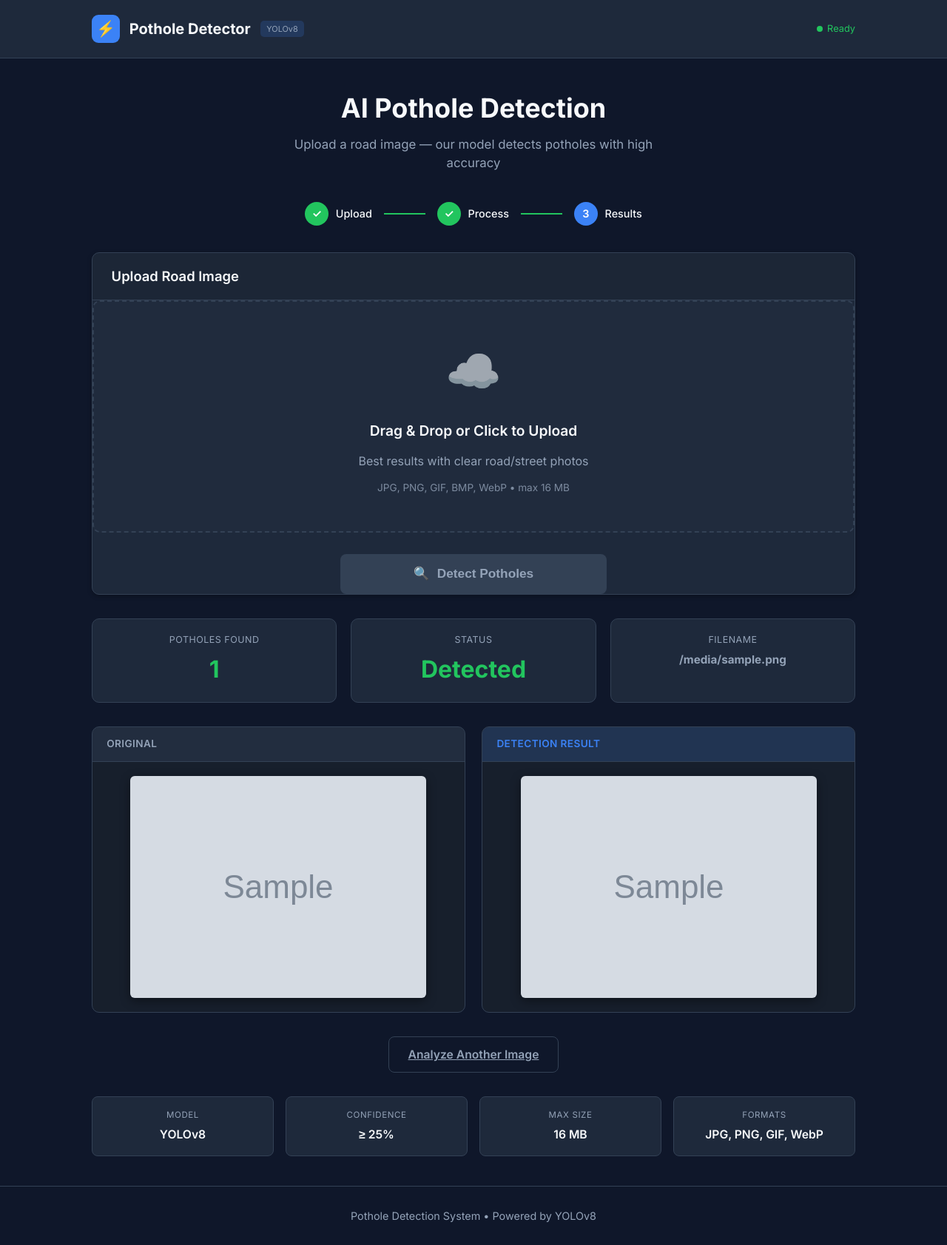
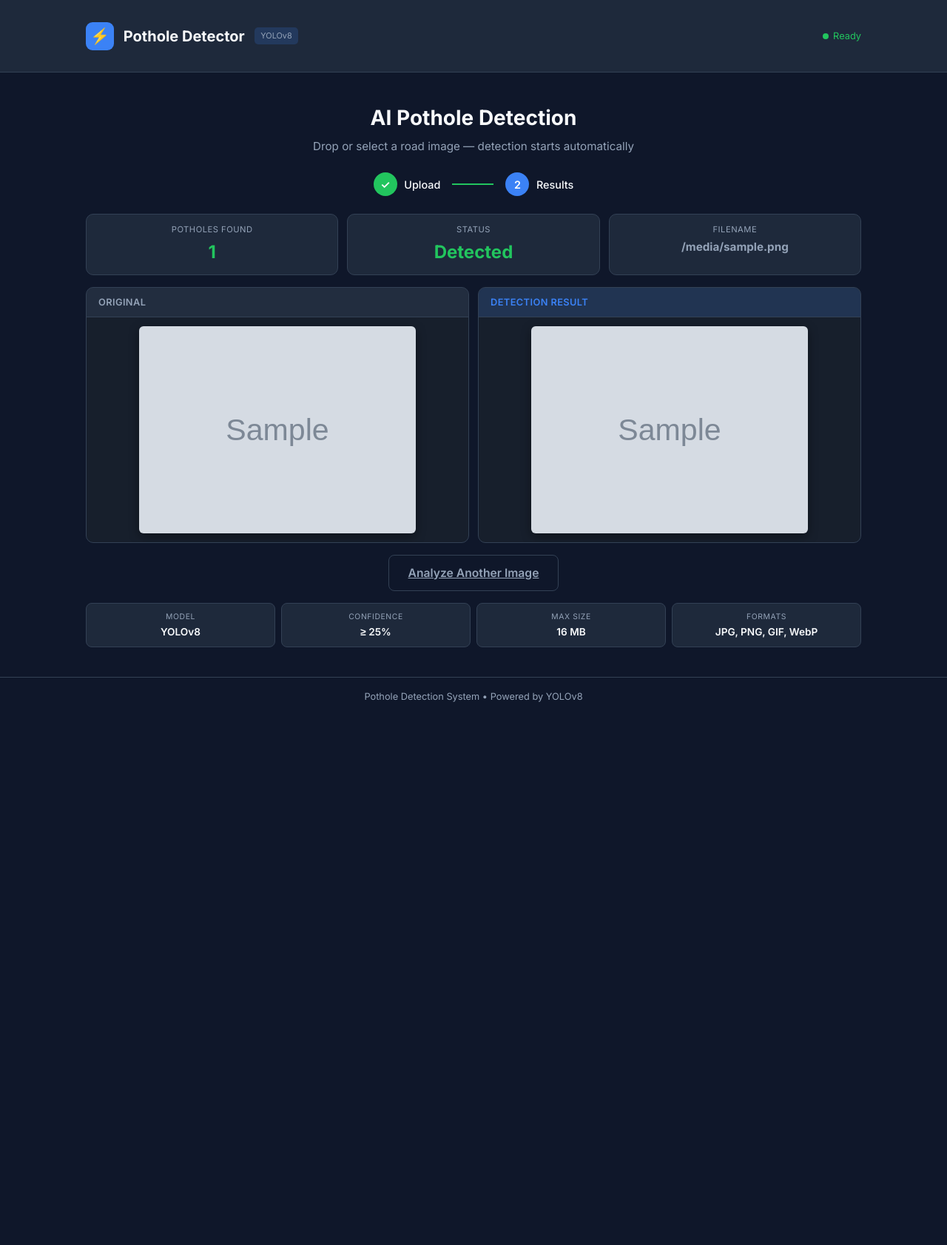
Before and after one commit to Babar-Meet/MLDL-Potehole, a Flask app: template templates/index.html in a window 1280 px wide. Shown: the whole page at 74% size. After the commit the page ends 949 px from the top, so only its background shows below. Run offline with Flask 3, Linux system fonts and the light colour scheme; the template is opened without the code that fills it: most values are stand-ins (such as "Sample title", 1, 10 or a date in 2020); grey boxes marked "Sample" are stand-in pictures.

Commit message:
final ui done! Meet

```diff
--- a/app.py
+++ b/app.py
@@ -6,17 +6,12 @@ potholes using a trained YOLOv8 model.
 """
 
 import os
-import webbrowser
-from threading import Timer
 from flask import Flask, render_template, request, redirect, url_for, flash, send_from_directory
 from werkzeug.utils import secure_filename
 from ultralytics import YOLO
 
 # Configuration
 app = Flask(__name__)
-
-def open_browser():
-    webbrowser.open("http://127.0.0.1:8001")
 
 app.secret_key = 'pothole_detection_secret_key'
 
@@ -99,29 +94,25 @@ def upload_file():
     Handle file upload, run inference, and display results.
 
     Returns:
-        Redirect to index with results or error message
+        Rendered HTML template with results or error
     """
     # Check if model is loaded
     if model is None:
-        flash('Error: Model not loaded. Please check the model path.', 'error')
-        return redirect(url_for('index'))
+        return render_template('index.html', error='Error: Model not loaded. Please check the model path.')
 
     # Check if file part exists
     if 'file' not in request.files:
-        flash('No file part in the request.', 'error')
-        return redirect(url_for('index'))
+        return render_template('index.html', error='No file selected. Please choose an image.')
 
     file = request.files['file']
 
     # Check if file was selected
     if file.filename == '':
-        flash('No file selected.', 'error')
-        return redirect(url_for('index'))
+        return render_template('index.html', error='No file selected. Please choose an image.')
 
     # Validate file
     if not allowed_file(file.filename):
-        flash('Invalid file type. Please upload an image (jpg, jpeg, png, gif, bmp, webp).', 'error')
-        return redirect(url_for('index'))
+        return render_template('index.html', error='Invalid file type. Please upload an image (jpg, jpeg, png, gif, bmp, webp).')
 
     try:
         # Secure the filename and create unique name
@@ -145,9 +136,9 @@ def upload_file():
             project=RESULTS_FOLDER,
             name='output',
             exist_ok=True,
-            line_width=LINE_THICKNESS,  # Thicker lines for better visibility
-            show_labels=True,  # Show class labels
-            show_conf=True  # Show confidence scores
+            line_width=LINE_THICKNESS,
+            show_labels=True,
+            show_conf=True
         )
 
         # Get the result image path
@@ -176,8 +167,7 @@ def upload_file():
             if result.boxes is not None:
                 num_detections = len(result.boxes)
 
-        # Prepare URLs for display - use direct file paths
-        # The uploads folder is served from the project root
+        # Prepare URLs for display
         original_url = url_for('uploaded_file', filename=f'uploads/{filename}')
         result_url = url_for('uploaded_file', filename=f'results/output/{result_filename}')
 
@@ -190,8 +180,7 @@ def upload_file():
         )
 
     except Exception as e:
-        flash(f'Error processing image: {str(e)}', 'error')
-        return redirect(url_for('index'))
+        return render_template('index.html', error=f'Error processing image: {str(e)}')
 
 
 @app.route('/uploads/<path:filename>')
@@ -247,5 +236,4 @@ def internal_server_error(error):
 
 
 if __name__ == "__main__":
-    Timer(1, open_browser).start()
-    app.run(host="0.0.0.0", port=8001, debug=True)
+    app.run(host="0.0.0.0", port=5000, debug=True)
--- a/static/style.css
+++ b/static/style.css
@@ -1,5 +1,5 @@
 /* ────────────────────────────────────────────────
-   Pothole Detector – Clean Modern UI (2025 style)
+   Pothole Detector – Clean Modern UI (2026 style)
 ──────────────────────────────────────────────── */
 
 :root {
@@ -42,12 +42,12 @@ body {
     width: 100%;
     max-width: 1080px;
     margin: 0 auto;
-    padding: 0 1.5rem;
+    padding: 1rem 1rem;
 }
 
 /* Header */
 .header {
-    padding: 1.25rem 0;
+    padding: 0.85rem 0;
     border-bottom: 1px solid var(--border);
     background: var(--bg-surface);
 }
@@ -104,21 +104,21 @@ body {
 }
 
 /* Hero + Steps */
-.main { flex: 1; padding: 2.5rem 0; }
+.main { flex: 1; padding: 1.5rem 0; }
 
 .hero {
     text-align: center;
-    margin-bottom: 2.5rem;
+    margin-bottom: 1.5rem;
 }
 
 .hero-title {
-    font-size: 2.25rem;
+    font-size: 1.75rem;
     font-weight: 700;
-    margin-bottom: 0.6rem;
+    margin-bottom: 0.4rem;
 }
 
 .hero-subtitle {
-    font-size: 1.05rem;
+    font-size: 0.95rem;
     color: var(--text-dim);
     max-width: 520px;
     margin: 0 auto;
@@ -128,7 +128,7 @@ body {
     display: flex;
     align-items: center;
     justify-content: center;
-    margin-bottom: 2.25rem;
+    margin-bottom: 1.5rem;
     gap: 0;
 }
 
@@ -175,18 +175,18 @@ body {
     border: 1px solid var(--border);
     border-radius: var(--radius);
     overflow: hidden;
-    margin-bottom: 2rem;
+    margin-bottom: 1rem;
     box-shadow: var(--shadow-sm);
 }
 
 .card-header {
-    padding: 1.1rem 1.6rem;
+    padding: 0.85rem 1.2rem;
     border-bottom: 1px solid var(--border);
     background: rgba(0,0,0,0.08);
 }
 
 .card-title {
-    font-size: 1.15rem;
+    font-size: 1rem;
     font-weight: 600;
 }
 
@@ -194,12 +194,12 @@ body {
 .upload-zone {
     border: 2px dashed var(--border);
     border-radius: var(--radius);
-    padding: 3rem 2rem;
+    padding: 2rem 1.5rem;
     text-align: center;
     cursor: pointer;
     transition: all 0.22s ease;
     background: rgba(255,255,255,0.012);
-    min-height: 220px;
+    min-height: 180px;
     display: flex;
     align-items: center;
     justify-content: center;
@@ -217,23 +217,23 @@ body {
 }
 
 .upload-icon {
-    font-size: 3.8rem;
+    font-size: 2.5rem;
     opacity: 0.65;
-    margin-bottom: 0.4rem;
+    margin-bottom: 0.3rem;
 }
 
 .upload-main-text {
-    font-size: 1.2rem;
+    font-size: 1rem;
     font-weight: 600;
 }
 
 .upload-hint {
-    font-size: 1rem;
+    font-size: 0.9rem;
     color: var(--text-dim);
 }
 
 .upload-formats {
-    font-size: 0.85rem;
+    font-size: 0.75rem;
     color: var(--text-dim);
     opacity: 0.8;
 }
@@ -330,34 +330,74 @@ body {
 
 .error-message.show { display: block; }
 
+/* Processing */
+.processing {
+    display: none;
+    align-items: center;
+    justify-content: center;
+    gap: 0.75rem;
+    padding: 1.5rem;
+    margin-top: 1.5rem;
+    background: rgba(59, 130, 246, 0.08);
+    border: 1px solid rgba(59, 130, 246, 0.2);
+    border-radius: 8px;
+    color: var(--primary);
+    font-size: 1rem;
+    font-weight: 500;
+}
+
+.processing .spinner {
+    width: 24px;
+    height: 24px;
+    border: 3px solid rgba(59, 130, 246, 0.2);
+    border-top-color: var(--primary);
+    border-radius: 50%;
+    animation: spin 0.8s linear infinite;
+}
+
+/* Error Display */
+.error-display {
+    display: flex;
+    align-items: center;
+    justify-content: center;
+    gap: 0.75rem;
+    padding: 1rem 1.5rem;
+    margin-bottom: 1.5rem;
+    background: rgba(239, 68, 68, 0.1);
+    border: 1px solid rgba(239, 68, 68, 0.3);
+    border-radius: 8px;
+    color: var(--danger);
+    font-size: 0.95rem;
+}
+
 /* Results */
 .results-stats {
     display: flex;
-    gap: 1.2rem;
+    gap: 0.75rem;
     flex-wrap: wrap;
-    margin-bottom: 2rem;
+    margin-bottom: 1rem;
 }
 
 .stat-box {
     background: var(--bg-surface);
     border: 1px solid var(--border);
     border-radius: 10px;
-    padding: 1.2rem 1.4rem;
+    padding: 0.75rem 1rem;
     flex: 1;
-    min-width: 140px;
+    min-width: 100px;
     text-align: center;
 }
 
 .stat-label {
-    font-size: 0.78rem;
+    font-size: 0.7rem;
     text-transform: uppercase;
     letter-spacing: 0.5px;
     color: var(--text-dim);
-    margin-bottom: 0.4rem;
+    margin-bottom: 0.25rem;
 }
 
 .stat-value {
-    font-size: 2rem;
+    font-size: 1.5rem;
     font-weight: 700;
 }
 
@@ -373,8 +413,8 @@ body {
 .results-grid {
     display: grid;
     grid-template-columns: 1fr 1fr;
-    gap: 1.4rem;
-    margin-bottom: 2rem;
+    gap: 0.75rem;
+    margin-bottom: 1rem;
 }
 
 @media (max-width: 768px) {
@@ -389,10 +429,10 @@ body {
 }
 
 .image-panel-header {
-    padding: 0.8rem 1.2rem;
+    padding: 0.6rem 1rem;
     background: rgba(255,255,255,0.02);
     border-bottom: 1px solid var(--border);
-    font-size: 0.85rem;
+    font-size: 0.8rem;
     font-weight: 600;
     color: var(--text-dim);
     text-transform: uppercase;
@@ -405,8 +445,8 @@ body {
 }
 
 .image-panel-body {
-    padding: 1.2rem;
-    min-height: 300px;
+    padding: 0.75rem;
+    min-height: 200px;
     background: rgba(0,0,0,0.25);
     display: flex;
     align-items: center;
@@ -415,7 +455,7 @@ body {
 
 .image-panel-body img {
     max-width: 100%;
-    max-height: 420px;
+    max-height: 280px;
     object-fit: contain;
     border-radius: 6px;
     cursor: zoom-in;
@@ -442,38 +482,42 @@ body {
 /* Info grid */
 .info-grid {
     display: grid;
-    grid-template-columns: repeat(auto-fit, minmax(140px, 1fr));
-    gap: 1rem;
-    margin-top: 2rem;
+    grid-template-columns: repeat(4, 1fr);
+    gap: 0.5rem;
+    margin-top: 1rem;
+}
+
+@media (max-width: 480px) {
+    .info-grid { grid-template-columns: repeat(2, 1fr); }
 }
 
 .info-card {
     background: var(--bg-surface);
     border: 1px solid var(--border);
     border-radius: 8px;
-    padding: 1rem;
+    padding: 0.6rem;
     text-align: center;
 }
 
 .info-label {
-    font-size: 0.72rem;
+    font-size: 0.65rem;
     text-transform: uppercase;
     letter-spacing: 0.6px;
     color: var(--text-dim);
-    margin-bottom: 0.35rem;
+    margin-bottom: 0.2rem;
 }
 
 .info-value {
-    font-size: 0.98rem;
+    font-size: 0.85rem;
     font-weight: 600;
 }
 
 /* Footer */
 .footer {
-    padding: 1.8rem 0;
+    padding: 1rem 0;
     text-align: center;
     color: var(--text-dim);
-    font-size: 0.9rem;
+    font-size: 0.8rem;
     border-top: 1px solid var(--border);
 }
 
--- a/templates/index.html
+++ b/templates/index.html
@@ -31,40 +31,33 @@
                 <!-- Hero -->
                 <div class="hero">
                     <h1 class="hero-title">AI Pothole Detection</h1>
-                    <p class="hero-subtitle">Upload a road image — our model detects potholes with high accuracy</p>
+                    <p class="hero-subtitle">Drop or select a road image — detection starts automatically</p>
                 </div>
 
                 <!-- Steps -->
                 <nav class="steps">
                     <div class="step">
-                        <span class="step-circle {% if original_image or result_image %}done{% endif %}">
-                            {% if original_image or result_image %}✓{% else %}1{% endif %}
+                        <span class="step-circle {% if processing or result_image %}done{% elif processing %}active{% endif %}">
+                            {% if processing or result_image %}✓{% else %}1{% endif %}
                         </span>
-                        <span class="step-text {% if original_image or result_image %}done{% endif %}">Upload</span>
+                        <span class="step-text {% if processing or result_image %}done{% endif %}">Upload</span>
                     </div>
                     <div class="step-divider {% if result_image %}done{% endif %}"></div>
                     <div class="step">
-                        <span class="step-circle {% if result_image %}done{% elif original_image %}active{% endif %}">
-                            {% if result_image %}✓{% else %}2{% endif %}
-                        </span>
-                        <span class="step-text {% if result_image %}done{% elif original_image %}active{% endif %}">Process</span>
-                    </div>
-                    <div class="step-divider {% if result_image %}done{% endif %}"></div>
-                    <div class="step">
-                        <span class="step-circle {% if result_image %}active{% endif %}">3</span>
-                        <span class="step-text {% if result_image %}active{% endif %}">Results</span>
+                        <span class="step-circle {% if result_image %}active{% elif processing %}active{% endif %}">2</span>
+                        <span class="step-text {% if result_image or processing %}active{% endif %}">Results</span>
                     </div>
                 </nav>
 
                 <!-- Upload Card -->
-                <div class="card upload-card">
+                <div id="upload-view" class="card upload-card" style="display: {% if not result_image and not error %}block{% else %}none{% endif %};">
                     <div class="card-header">
                         <h2 class="card-title">Upload Road Image</h2>
                     </div>
                     <div class="card-body">
                         <form action="{{ url_for('upload_file') }}" method="post" enctype="multipart/form-data" id="upload-form">
                             <label for="file" class="upload-zone" id="upload-zone" tabindex="0">
-                                <input type="file" name="file" id="file" class="upload-input" accept="image/*" required>
+                                <input type="file" name="file" id="file" class="upload-input" accept="image/*">
 
                                 <div class="upload-content">
                                     <div class="upload-icon">☁️</div>
@@ -79,17 +72,19 @@
                                 </div>
                             </label>
 
-                            <div class="upload-actions">
-                                <button type="submit" class="btn btn-primary" id="detect-btn" disabled>
-                                    <span>🔍</span> Detect Potholes
-                                </button>
+                            <!-- Processing UI -->
+                            <div id="processing" class="processing" style="display: none;">
+                                <div class="spinner"></div>
+                                <span>Analyzing image for potholes...</span>
+                            </div>
+
                             <div id="error-message" class="error-message">Please select an image first</div>
-                            </div>
                         </form>
                     </div>
                 </div>
 
-                <!-- Results (only shown after processing) -->
+                <!-- Results -->
+                <div id="results-view" style="display: {% if result_image %}block{% else %}none{% endif %};">
                     {% if result_image %}
                     <section class="results">
                         <div class="results-stats">
@@ -127,9 +122,18 @@
                         </div>
 
                         <div class="results-action">
-                        <a href="{{ url_for('index') }}" class="btn btn-secondary">Analyze Another Image</a>
+                            <a href="/" class="btn btn-secondary">Analyze Another Image</a>
                         </div>
                     </section>
+                    {% endif %}
+                </div>
+
+                <!-- Error Display -->
+                {% if error %}
+                <div id="error-display" class="error-display">
+                    <span class="error-icon">⚠️</span>
+                    <span>{{ error }}</span>
+                </div>
                 {% endif %}
 
                 <!-- Footer info row -->
@@ -170,26 +174,92 @@
     </div>
 
     <script>
-        const fileInput   = document.getElementById('file');
-        const uploadZone  = document.getElementById('upload-zone');
+        const fileInput = document.getElementById('file');
+        const uploadZone = document.getElementById('upload-zone');
         const fileSelected = document.getElementById('file-selected');
-        const fileNameEl  = document.getElementById('file-name');
-        const detectBtn   = document.getElementById('detect-btn');
-        const errorMsg    = document.getElementById('error-message');
-        const form        = document.getElementById('upload-form');
+        const fileNameEl = document.getElementById('file-name');
+        const errorMsg = document.getElementById('error-message');
+        const form = document.getElementById('upload-form');
+        const uploadView = document.getElementById('upload-view');
+        const resultsView = document.getElementById('results-view');
+        const processing = document.getElementById('processing');
+        const newUploadBtn = document.getElementById('new-upload-btn');
 
         function handleFile(file) {
             if (file) {
                 fileNameEl.textContent = file.name;
                 fileSelected.classList.add('show');
                 uploadZone.classList.add('has-file');
-                detectBtn.disabled = false;
                 errorMsg.classList.remove('show');
+
+                // Auto-submit the form
+                submitForm();
             } else {
                 fileSelected.classList.remove('show');
                 uploadZone.classList.remove('has-file');
-                detectBtn.disabled = true;
             }
+        }
+
+        function submitForm() {
+            if (!fileInput.files?.length) {
+                errorMsg.classList.add('show');
+                return;
+            }
+
+            const formData = new FormData(form);
+
+            // Show processing UI
+            uploadZone.style.display = 'none';
+            processing.style.display = 'flex';
+
+            fetch('/upload', {
+                method: 'POST',
+                body: formData
+            })
+            .then(response => response.text())
+            .then(html => {
+                const parser = new DOMParser();
+                const doc = parser.parseFromString(html, 'text/html');
+
+                // Check for errors
+                const errorDisplay = doc.querySelector('#error-display');
+                const resultsSection = doc.querySelector('.results');
+
+                if (errorDisplay) {
+                    // Show error
+                    const errorText = errorDisplay.textContent;
+                    uploadZone.style.display = 'flex';
+                    processing.style.display = 'none';
+                    errorMsg.textContent = errorText;
+                    errorMsg.classList.add('show');
+                } else if (resultsSection) {
+                    // Show results
+                    const newResults = document.importNode(resultsSection, true);
+                    resultsView.innerHTML = '';
+                    resultsView.appendChild(newResults);
+                    resultsView.style.display = 'block';
+                    uploadView.style.display = 'none';
+
+                    // Re-attach modal handlers
+                    attachModalHandlers();
+                }
+            })
+            .catch(err => {
+                console.error('Error:', err);
+                uploadZone.style.display = 'flex';
+                processing.style.display = 'none';
+                errorMsg.textContent = 'Error processing image. Please try again.';
+                errorMsg.classList.add('show');
+            });
+        }
+
+        function attachModalHandlers() {
+            document.querySelectorAll('.image-panel-body img').forEach(img => {
+                img.addEventListener('click', () => {
+                    document.getElementById('modal-img').src = img.src;
+                    document.getElementById('modal').classList.add('active');
+                });
+            });
         }
 
         fileInput.addEventListener('change', () => {
@@ -223,31 +293,29 @@
             }
         });
 
-        // Form submit validation + loading
-        form.addEventListener('submit', e => {
-            if (!fileInput.files?.length) {
+        // New upload button - properly reset and reload
+        newUploadBtn?.addEventListener('click', e => {
             e.preventDefault();
-                errorMsg.classList.add('show');
-                fileInput.focus();
-                return;
-            }
-            detectBtn.classList.add('loading');
-            detectBtn.disabled = true;
+            // Reset file input
+            fileInput.value = '';
+            fileSelected.classList.remove('show');
+            uploadZone.classList.remove('has-file');
+            uploadZone.style.display = 'flex';
+            resultsView.innerHTML = '';
+            resultsView.style.display = 'none';
+            uploadView.style.display = 'block';
+            errorMsg.classList.remove('show');
+
+            // Force page reload to reset everything cleanly
+            window.location.href = '/';
         });
 
-        // Modal zoom
-        document.querySelectorAll('.image-panel-body img').forEach(img => {
-            img.addEventListener('click', () => {
-                document.getElementById('modal-img').src = img.src;
-                document.getElementById('modal').classList.add('active');
-            });
-        });
-
+        // Modal handlers
         document.querySelector('.modal-close').addEventListener('click', () => {
             document.getElementById('modal').classList.remove('active');
         });
         document.getElementById('modal').addEventListener('click', e => {
-            if (e.target === document.getElementById('modal')) {
+            if (e.target.id === 'modal') {
                 document.getElementById('modal').classList.remove('active');
             }
         });
@@ -256,6 +324,9 @@
                 document.getElementById('modal').classList.remove('active');
             }
         });
+
+        // Initial modal attachment
+        attachModalHandlers();
     </script>
 </body>
 </html>
```
Also changed, not shown: 1 other file. Lines whose indentation alone changed are shown as unchanged.
